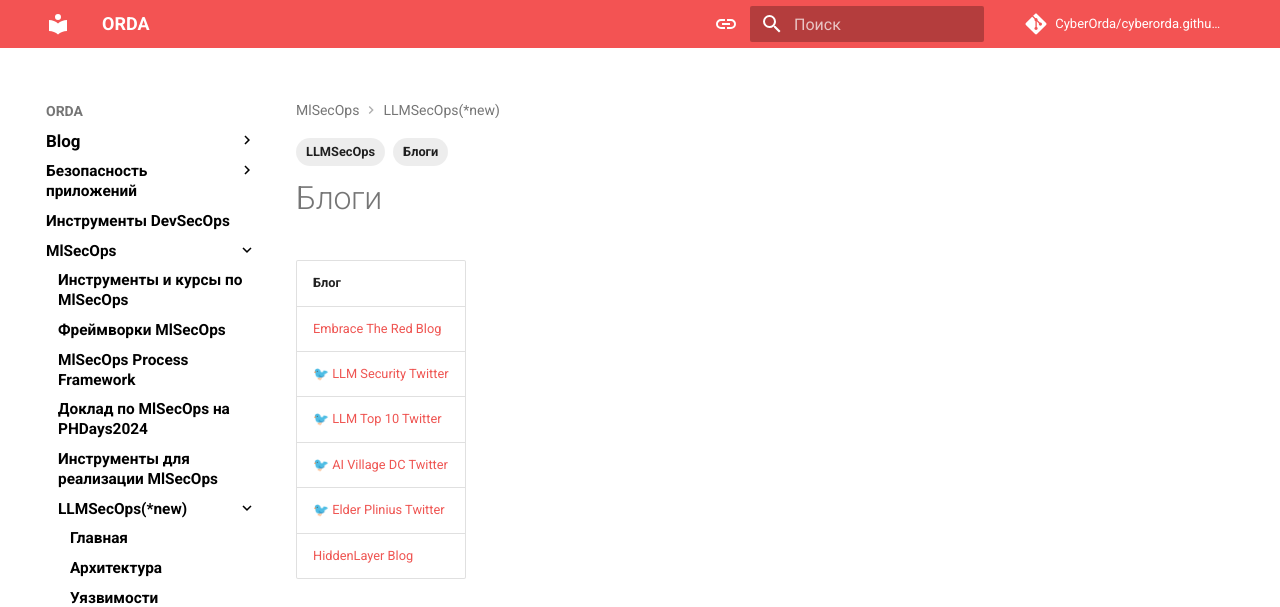
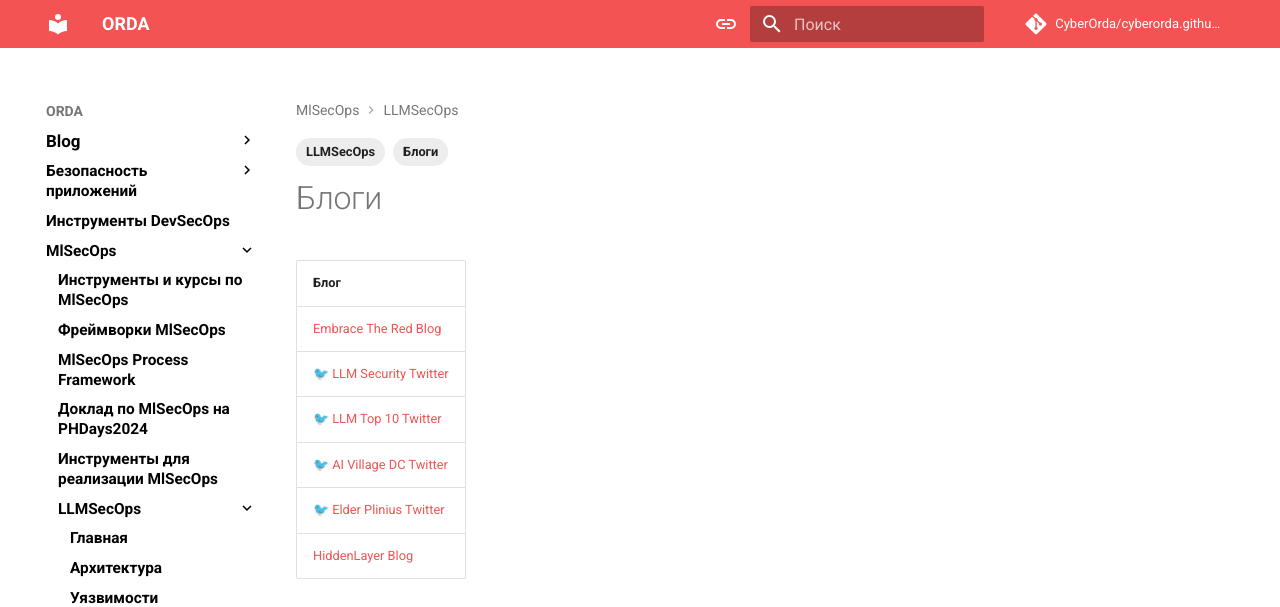
Before and after one commit to CyberOrda/cyberorda.github.io, an MkDocs documentation site: the page built from docs/llm_blogs.md, in a window 1280 px wide. Shown: the top 607 px of the page. Built offline with MkDocs 1.6.1 and Material for MkDocs 9.7.7, drawn with Linux system fonts in a browser that asks for light colours; comment, search, counter and statistics services are not loaded; some of the changed lines change nothing that is shown.

Commit message:
Update mkdocs.yml

```diff
--- a/mkdocs.yml
+++ b/mkdocs.yml
@@ -90,7 +90,7 @@ nav:
     - "MlSecOps Process Framework": "mlsecops_framework_pt.md"
     - "Доклад по MlSecOps на PHDays2024": "mlsecops_phdays_paper.md"
     - "Инструменты для реализации MlSecOps": "m1s3c0p3_tools.md"
-    - LLMSecOps(*new):
+    - LLMSecOps:
       - "Главная": 'index_llmsecops.md'
       - "Архитектура": 'llm_architecture.md'
       - "Уязвимости": 'llm_vulnerabilities.md'
@@ -132,11 +132,11 @@ extra:
   consent:
     title: Куки кику
     description: >-
-      Мы используем твои куки. Весь материал исключительно в образовательных целях. Авторы не несут ответсвенности за возможный
+      Мы используем твои куки. Весь материал исключительно в образовательных целях. Авторы не несут ответственности за возможный ущерб.
   social:
     - icon: fontawesome/brands/telegram
       link: https://t.me/CyberOrda_Team
-      name: telegram сообщество для ORDA
+      name: Telegram-сообщество для ORDA
   generator: false
 
 
```
